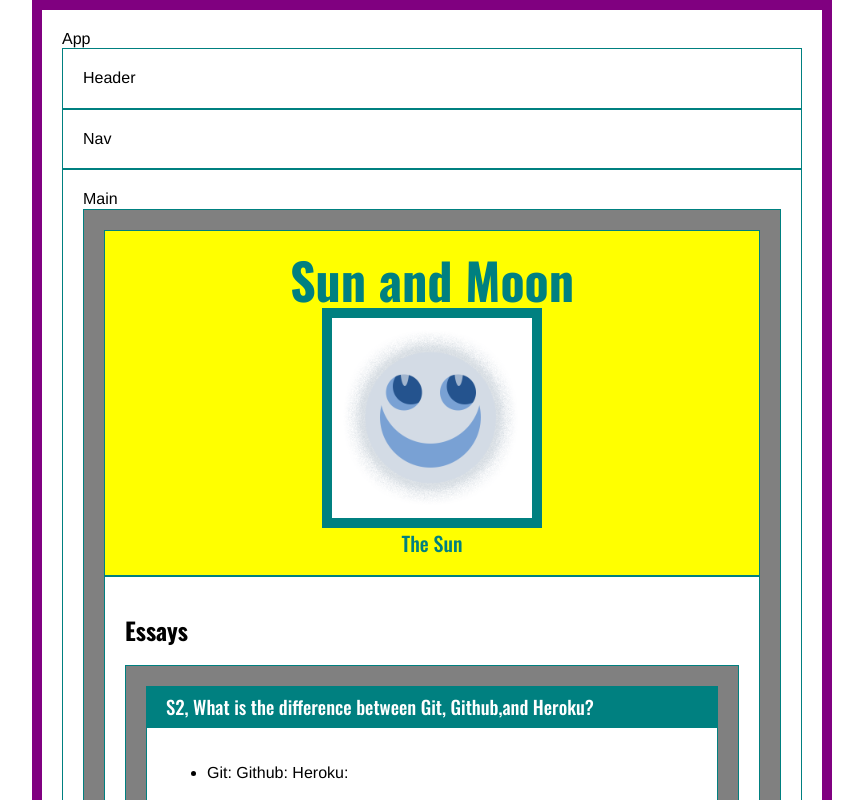
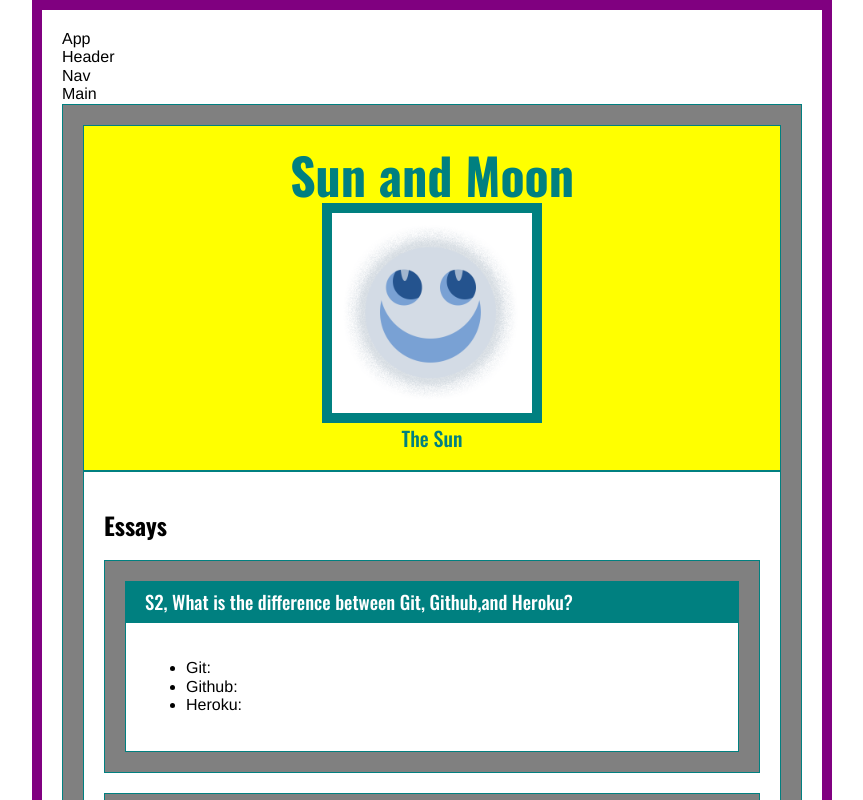
Before and after one commit to biancabonilla10/Web-1-Bonilla-Bianca-Final, a React (Create React App) app: page / in a window 1280 px wide. Shown: the top 800 px of the page, without its empty margins (208-1071 px from the left). Built offline with nearby package versions, Linux system fonts and the light colour scheme.

Commit message:
Updating layout to use semantic tags

```diff
--- a/src/React/Homework/Essays/Essays.jsx
+++ b/src/React/Homework/Essays/Essays.jsx
@@ -9,13 +9,10 @@ const Essays = () => {
         <h2>Essays</h2>
         <Essay q='S2, What is the difference between Git, Github,and Heroku?'>
             <ul>
-                <li>Git:
-                    Github:
-                    Heroku:
-
-                </li>
+                <li>Git:</li>
+                <li> Github:</li>
+                <li>Heroku: </li>
             </ul>
-
         </Essay>
         <Essay q='S3, What is the difference between HTML, CSS, and Java?'>
             something else
--- a/src/React/Layout/Footer.jsx
+++ b/src/React/Layout/Footer.jsx
@@ -12,6 +12,6 @@ const Footer = () => {
 
 export default Footer;
 
-const FooterStyled = styled.div`
+const FooterStyled = styled.footer`
 
 `;
--- a/src/React/Layout/Header.jsx
+++ b/src/React/Layout/Header.jsx
@@ -12,6 +12,6 @@ const Header = () => {
 
 export default Header;
 
-const HeaderStyled = styled.div`
+const HeaderStyled = styled.header`
 
 `;
--- a/src/React/Layout/Main.jsx
+++ b/src/React/Layout/Main.jsx
@@ -15,6 +15,6 @@ const Main = () => {
 
 export default Main;
 
-const MainStyled = styled.div`
+const MainStyled = styled.main`
 
 `;
--- a/src/React/Layout/Nav.jsx
+++ b/src/React/Layout/Nav.jsx
@@ -12,6 +12,6 @@ const Nav = () => {
 
 export default Nav;
 
-const NavStyled = styled.div`
+const NavStyled = styled.nav`
 
 `;
```
